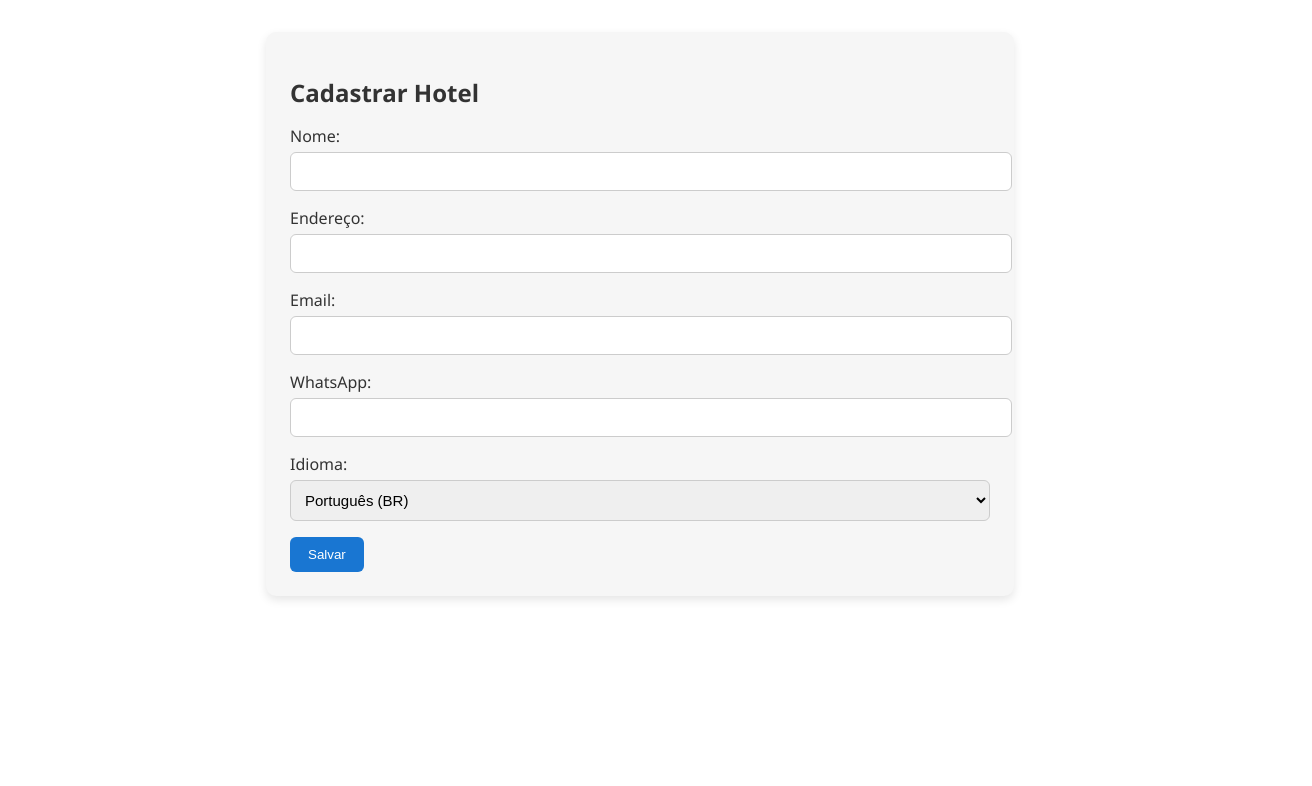
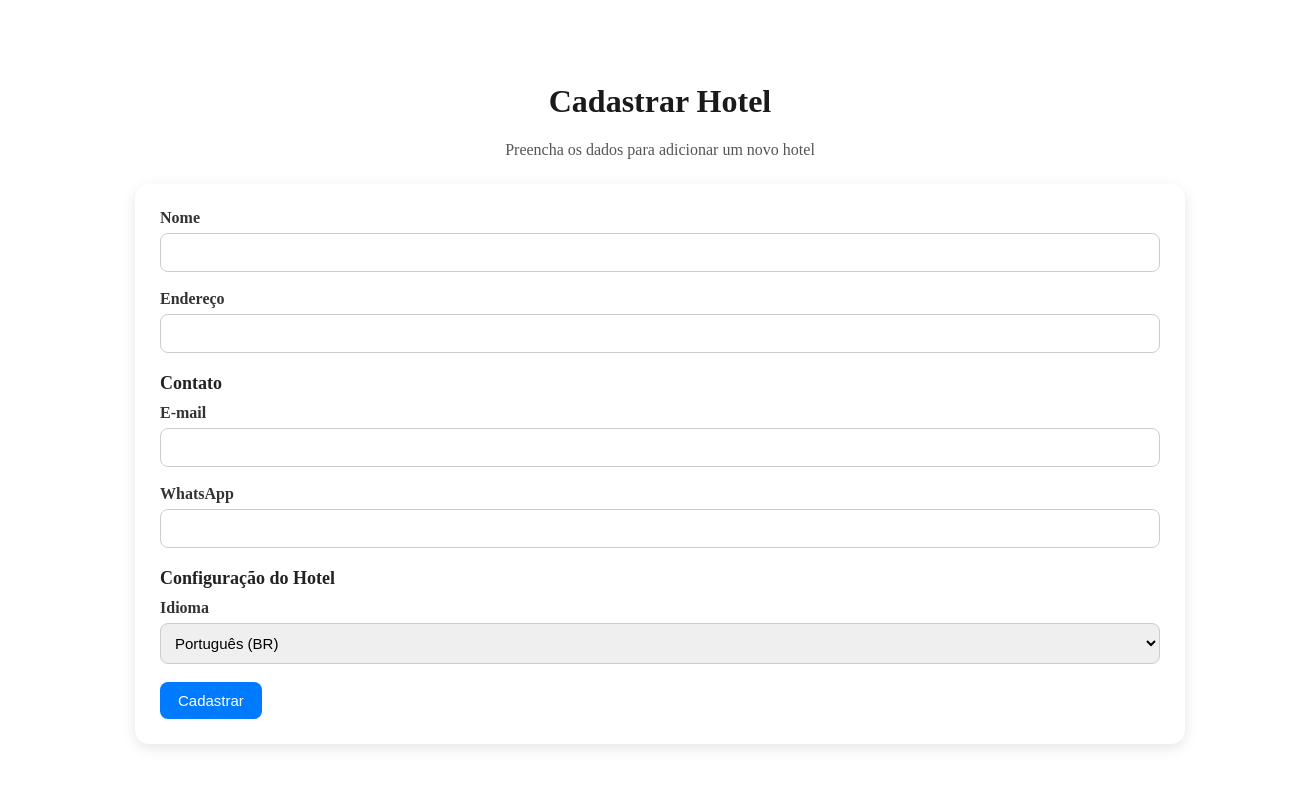
Before and after one commit to CassolEllen/HotelAppFrontDesbravador, an Angular app: page /hoteis/novo in a window 1280 px wide. Shown: the top 786 px of the page, 1312 px wide, since content can reach past the window. Built offline with nearby package versions, Linux system fonts and the light colour scheme; sample sign-in values are in the browser's storage.

Commit message:
Refatorar layout do formulário de cadastro de hotel: atualizar estilos, melhorar estrutura e adicionar seções para contato e configuração.

```diff
--- a/src/app/hotel-create/hotel-create.css
+++ b/src/app/hotel-create/hotel-create.css
@@ -1,76 +1,87 @@
-/* Container principal */
-.hotel-create-container {
-  max-width: 700px;
-  margin: 2rem auto;
-  padding: 1.5rem;
-  background: #f6f6f6;
-  border-radius: 10px;
-  font-family: "Segoe UI", sans-serif;
-  box-shadow: 0 4px 10px rgba(0,0,0,0.1);
+.page-container {
+  width: 100%;
+  display: flex;
+  flex-direction: column;
+  align-items: center;
+  padding: 40px 20px;
 }
 
-/* Título */
-.hotel-create-container h2 {
-  margin-bottom: 1rem;
-  color: #333;
-  font-weight: 600;
+.header {
+  text-align: center;
+  margin-bottom: 25px;
 }
 
-/* Cada grupo do formulário */
+.header h1 {
+  font-size: 32px;
+  font-weight: 700;
+  color: #1a1a1a;
+}
+
+.subtitle {
+  font-size: 16px;
+  color: #555;
+}
+
+.card {
+  width: 100%;
+  max-width: 1000px;
+  padding: 25px;
+  border-radius: 14px;
+  background: #ffffff;
+  box-shadow: 0 4px 14px rgba(0,0,0,0.1);
+}
+
 .form-group {
-  margin-bottom: 1rem;
+  margin-bottom: 18px;
+  display: flex;
+  flex-direction: column;
 }
 
 .form-group label {
-  display: block;
-  font-weight: 500;
-  margin-bottom: 5px;
+  font-weight: 600;
+  margin-bottom: 6px;
   color: #333;
 }
 
-/* Inputs e Selects */
-input, select {
-  width: 100%;
+.form-group input,
+.form-group select {
   padding: 10px;
   border: 1px solid #ccc;
-  border-radius: 6px;
+  border-radius: 8px;
   font-size: 15px;
-  transition: 0.2s;
 }
 
-input:focus,
-select:focus {
-  border-color: #1976d2;
-  outline: none;
-  box-shadow: 0 0 5px rgba(25, 118, 210, 0.3);
+.subsection-title {
+  font-size: 18px;
+  font-weight: 600;
+  margin: 20px 0 10px;
+  color: #222;
 }
 
-/* Botão salvar */
-.btn-save {
-  background-color: #1976d2;
-  color: white;
+.btn-primary {
+  background: #007bff;
+  color: #fff;
   border: none;
   padding: 10px 18px;
-  border-radius: 6px;
-  font-weight: 500;
+  border-radius: 8px;
   cursor: pointer;
-  transition: 0.3s;
+  transition: 0.2s;
+  font-size: 15px;
 }
 
-.btn-save:hover {
-  background-color: #1565c0;
-  transform: scale(1.03);
+.btn-primary:hover {
+  opacity: 0.9;
 }
 
-/* Mensagens */
+/* mensagens */
 .success-message {
   color: #2e7d32;
-  margin-top: 10px;
-  font-weight: 500;
+  margin-top: 15px;
+  font-weight: 600;
 }
 
 .error-message {
   color: #c62828;
-  margin-top: 10px;
-  font-weight: 500;
+  margin-top: 15px;
+  font-weight: 600;
 }
--- a/src/app/hotel-create/hotel-create.html
+++ b/src/app/hotel-create/hotel-create.html
@@ -1,32 +1,41 @@
-<div class="hotel-create-container">
-  <h2>Cadastrar Hotel</h2>
+<div class="page-container">
 
+  <div class="header">
+    <h1>Cadastrar Hotel</h1>
+    <div class="subtitle">Preencha os dados para adicionar um novo hotel</div>
+  </div>
+
+  <div class="card">
     <form [formGroup]="hotelForm" (ngSubmit)="onSubmit()">
 
       <div class="form-group">
-      <label for="nome">Nome:</label>
-      <input id="nome" type="text" formControlName="nome" />
+        <label for="nome">Nome</label>
+        <input id="nome" formControlName="nome" type="text" />
       </div>
 
       <div class="form-group">
-      <label for="endereco">Endereço:</label>
-      <input id="endereco" type="text" formControlName="endereco" />
+        <label for="endereco">Endereço</label>
+        <input id="endereco" formControlName="endereco" type="text" />
       </div>
 
+      <div class="subsection-title">Contato</div>
       <div formGroupName="contato">
         <div class="form-group">
-        <label for="email">Email:</label>
-        <input id="email" type="email" formControlName="email" />
+          <label for="email">E-mail</label>
+          <input id="email" formControlName="email" type="email" />
         </div>
 
         <div class="form-group">
-        <label for="whatsapp">WhatsApp:</label>
-        <input id="whatsapp" type="text" formControlName="whatsapp" />
+          <label for="whatsapp">WhatsApp</label>
+          <input id="whatsapp" formControlName="whatsapp" type="text" />
         </div>
       </div>
 
-    <div formGroupName="configuracaoHotel" class="form-group">
-      <label for="idioma">Idioma:</label>
+      <div class="subsection-title">Configuração do Hotel</div>
+      <div formGroupName="configuracaoHotel">
+
+        <div class="form-group">
+          <label for="idioma">Idioma</label>
           <select id="idioma" formControlName="idioma">
             <option value="pt-BR">Português (BR)</option>
             <option value="en-US">Inglês</option>
@@ -35,11 +44,17 @@
           </select>
         </div>
 
-    <button type="submit" class="btn-save" [disabled]="hotelForm.invalid">
-      Salvar
+      </div>
+
+      <button class="btn-primary" type="submit" [disabled]="hotelForm.invalid">
+        Cadastrar
       </button>
+
     </form>
 
     <p *ngIf="sucesso" class="success-message">{{ sucesso }}</p>
     <p *ngIf="erro" class="error-message">{{ erro }}</p>
+
   </div>
+
+</div>
```
Lines whose indentation alone changed are shown as unchanged.
